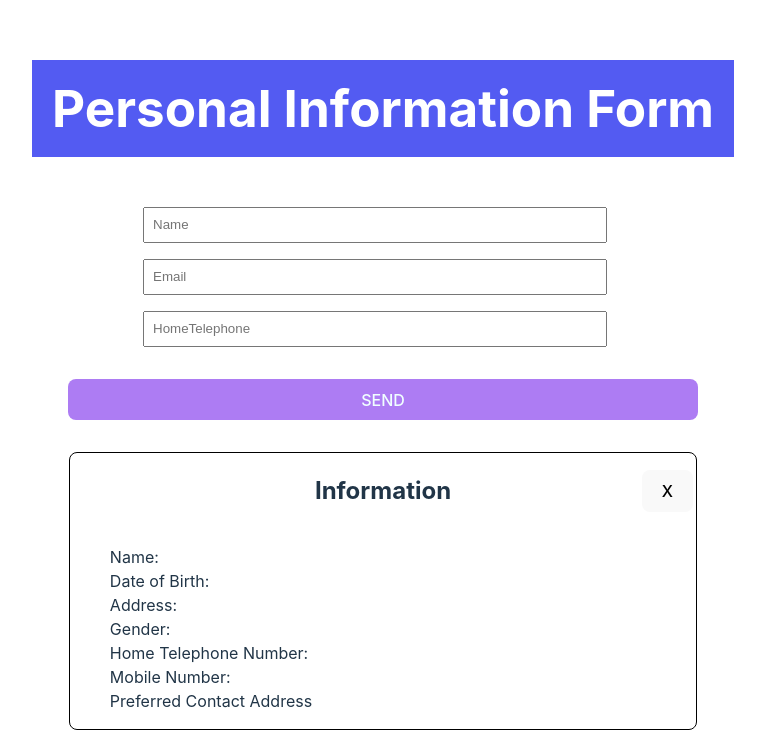
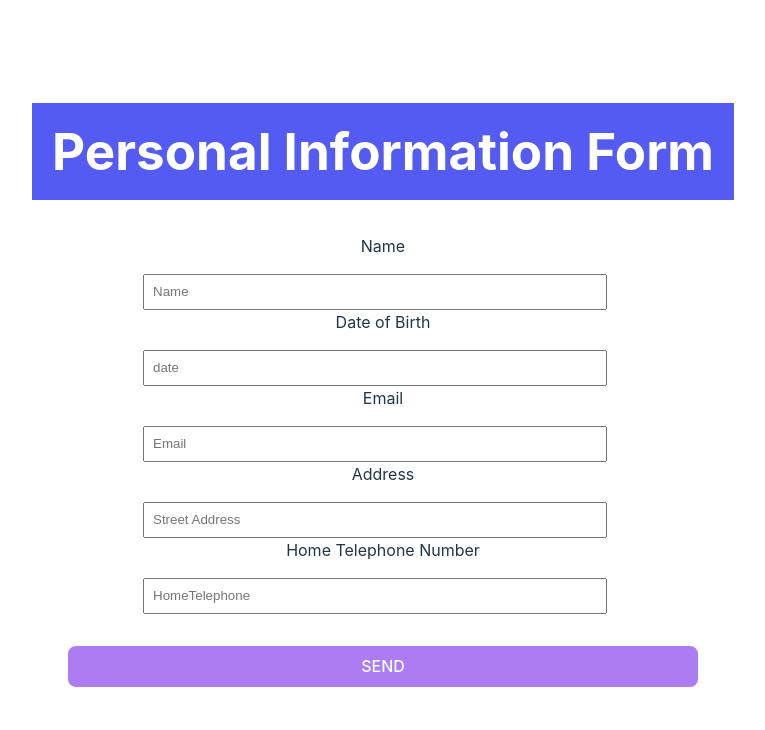
Before and after one commit to VuongNQ/learning-react, a React (Vite) app in the folder simple-project/calculator-BMI/: page / in a window 1280 px wide. Shown: the part 222-952 px from the top of the page, without its empty margins (67-832 px from the left). Built offline with nearby package versions, Linux system fonts and the light colour scheme.

Commit message:
commit form build 25/5 vẫn còn thiếu remove array theo thứ tự

```diff
--- a/simple-project/calculator-BMI/src/formMain.css
+++ b/simple-project/calculator-BMI/src/formMain.css
@@ -17,7 +17,11 @@ input {
   display: flex;
   flex-direction: column;
 }
+.error {
+  color: red;
+  margin-right: 22rem;
 
+}
 select {
   margin-right: 0.5rem;
 }
@@ -37,6 +41,6 @@ select {
 }
 
 label {
-  font-size: 1.5rem;
-  margin-top: 1rem;
+
+  font-size: 1rem;
 }
--- a/simple-project/calculator-BMI/src/formMain.tsx
+++ b/simple-project/calculator-BMI/src/formMain.tsx
@@ -1,62 +1,134 @@
-/* eslint-disable @typescript-eslint/no-unused-vars */
 import { useState } from "react";
-import "./formMain.css";
-
-interface FormTs {
-  Name: string,
-  Email: string,
-  HomeTelephone: string
+import './formMain.css';
+import ValidationError from "./validationError";
+function FormMain() {
+  const [arrSend, setArrSend] = useState([]);
+  const [validationerr, setValidationerr] = useState({});
+  const [object, setObject] = useState({
+    id: 0,
+    Name: "",
+    Date: "",
+    email: "",
+    Address: "",
+    HomeTelephone: "",
+  })
+  const handleSubmit = (e) => {
+    e.preventDefault();
+    setValidationerr(ValidationError({ object }));
+  }
+  const handleInput = (e) => {
+    const { name, value } = e.target;
+    setObject({ ...object, [name]: value })
   }
 
-const Name: FormTs = {
-  Name: "",
-  Email: "",
-  HomeTelephone: "",
-}
-function FormMani() {
-  const [arrSend, setArrSend] = useState([]);
-  const [answer, setAnswer] = useState(Name);
-  const handleInput = (e: { target: { name: string; value: string; }; }) => {
-    setAnswer({ ...answer, [e.target.name]: e.target.value })
-  }
-
-  const handleSubmit = (e: { preventDefault: () => void; }) => {
-    e.preventDefault();
-  }
-  const { name, Email, HomeTelephone } = answer;
-  console.log(Name);
   const handleSend = () => {
-    setArrSend([...arrSend, { Name, Email, HomeTelephone }])
-    console.log(arrSend)
+    const { Address, Date, Email, HomeTelephone } = object;
+    setArrSend([...arrSend, { Address, Date, Email, HomeTelephone }],);
+    console.log(arrSend);
+  };
+  const handleClose = () => {
+    setArrSend([])
   }
   return (
     <form onSubmit={handleSubmit}>
       <h1>Personal Information Form</h1>
-      <input type="text" autoComplete="off" value={answer.Name} name="Name" onChange={handleInput} placeholder="Name" />
-      <input type="text" autoComplete="off" value={answer.Email} name="Email" onChange={handleInput} placeholder="Email" />
-      <input type="text" autoComplete="off" value={answer.HomeTelephone} name="HomeTelephone" onChange={handleInput} placeholder="HomeTelephone" />
+      <label htmlFor="">Name</label>
+      <input
+        type="text"
+        autoComplete="off"
+        value={object.Name}
+        name="Name"
+        onChange={handleInput}
+        placeholder="Name"
+      />
+      {validationerr.name && <span style={{ color: "red" }} className="error">{validationerr.name}</span>}
+      <label htmlFor="">Date of Birth</label>
+      <input
+        type="text"
+        autoComplete="off"
+        value={object.Date}
+        name="Date"
+        onChange={handleInput}
+        placeholder="date"
+      />
+      {validationerr.date && <span style={{ color: "red" }} className="error">{validationerr.date}</span>}
+
+
+      <label htmlFor="">Email</label>
+      <input
+        type="text"
+        autoComplete="off"
+        value={object.Email}
+        name="email"
+        onChange={handleInput}
+        placeholder="Email"
+      />
+      {validationerr.email && <span style={{ color: "red" }} className="error">{validationerr.email}</span>}
+      <label htmlFor="">Address</label>
+      <input
+        type="text"
+        autoComplete="off"
+        value={object.Address}
+        name="Address"
+        onChange={handleInput}
+        placeholder="Street Address"
+      />
+      { validationerr.address && <span style={{color: "red"}} className="error">{validationerr.address}</span> }
+      <label htmlFor="">Home Telephone Number</label>
+      <input
+        type="text"
+        autoComplete="off"
+        value={object.HomeTelephone}
+        name="HomeTelephone"
+        onChange={handleInput}
+        placeholder="HomeTelephone"
+      />
+      {validationerr.hometelephone && <span style={{ color: "red" }} className="error">{validationerr.hometelephone}</span>}
       <button onClick={handleSend} className="send" type="submit">
         SEND
       </button>
       {/* arrSend.map sẽ ra 1 mẫu .. và close nút X */}
-       <div style={{ border: "1px solid black", marginTop: "2rem", borderRadius: "8px"}} >
-        <div style={{ display: "flex", alignItems: "center", justifyContent: "center", position: "relative"}} className="title-close">
-        <h2 style={{ textAlign: "center" }} >Information</h2>
-        <button style={{ position: "absolute", right: "3px"}} >X</button>
+      {arrSend.map((item) => {
+        return (
+          <div
+            style={{
+              border: "1px solid black",
+              marginTop: "2rem",
+              borderRadius: "8px",
+            }}
+          >
+            <div
+              style={{
+                display: "flex",
+                alignItems: "center",
+                justifyContent: "center",
+                position: "relative",
+              }}
+              className="title-close"
+            >
+              <h2 style={{ textAlign: "center" }}>Information</h2>
+              <button
+                onClick={handleClose}
+                style={{ position: "absolute", right: "3px" }}
+              >
+                X
+              </button>
             </div>
             <ul style={{ listStyle: "none", marginRight: "24rem" }}>
-          <li>Name: </li>
-          <li>Date of Birth: </li>
-          <li>Address: </li>
+              <li>Name: {item.name}</li>
+              <li>Date of Birth: {item.Date}</li>
+              <li>Email: {item.Email}</li>
+              <li>Email: {item.Address}</li>
               <li>Gender: </li>
-          <li>Home Telephone Number: </li>
+              <li>Home Telephone Number: {item.HomeTelephone} </li>
               <li>Mobile Number: </li>
               <li>Preferred Contact Address </li>
             </ul>
           </div>
-
+        );
+      })}
     </form>
   );
 }
 
-export default FormMani;
+export default FormMain;
--- /dev/null
+++ b/simple-project/calculator-BMI/src/validationError.tsx
@@ -0,0 +1,29 @@
+export default function ValidationError({ object }) {
+  const errors = {};
+  const email_partern = /^[^\s@]+@[^\s@]+\.[^\s@]{2,6}$/;
+  // nhập Name
+  if(object.Name === "") {
+    errors.name = "Name is Required"
+  }
+
+  if(object.Date === "") {
+    errors.date = "Date is Required"
+  }
+
+  if(object.Address === "") {
+    errors.address = "Street is Required"
+  }
+
+  if(object.HomeTelephone === "") {
+    errors.hometelephone = "Hometelephone is Required"
+  }
+
+  if(object.Email === "") {
+    errors.email = "Email is Required";
+  }
+   else if(!email_partern.test(object.email)) {
+    errors.email = "email is not correct"
+  }
+
+  return errors;
+}
```
Lines whose indentation alone changed are shown as unchanged.
